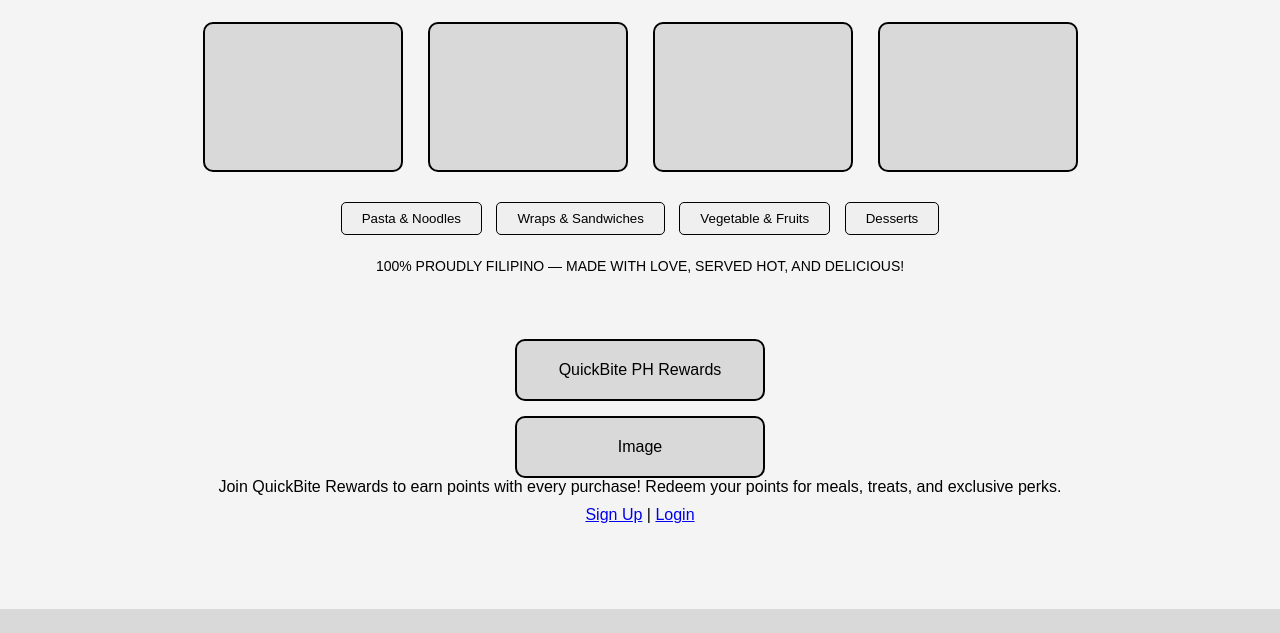
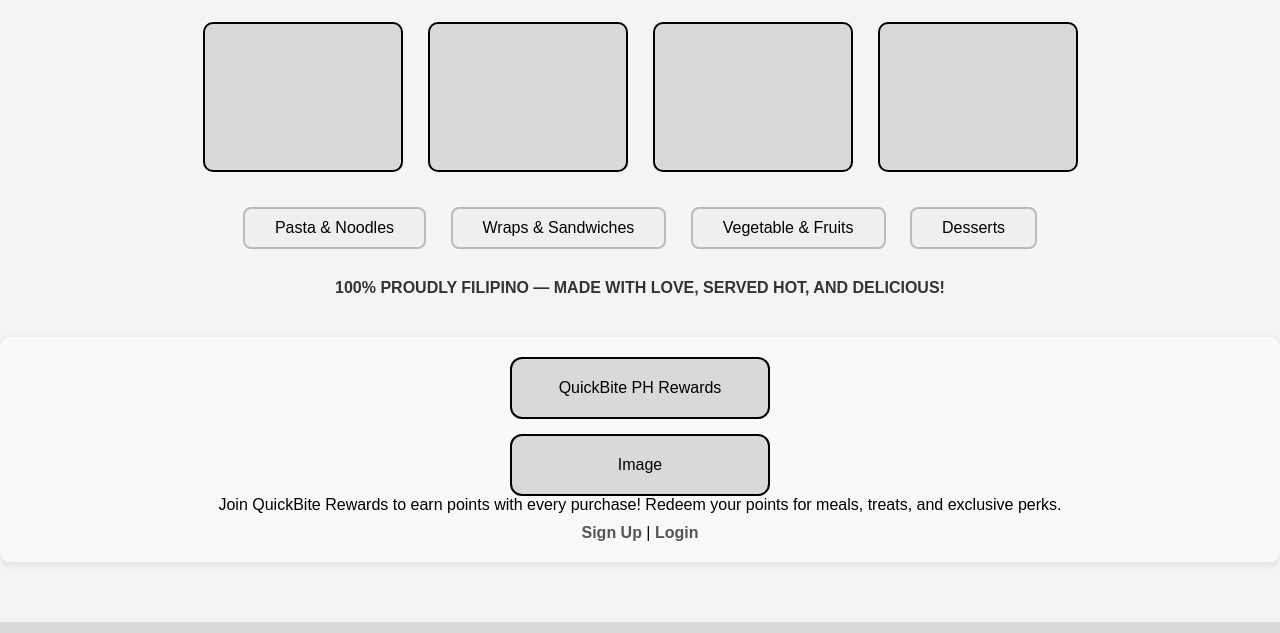
Before and after one commit to taiyosomeya/QuickBitePH_Website, a plain HTML site: page index.html in a window 1280 px wide. Shown: the part 502-1135 px from the top of the page. Drawn offline with Linux system fonts and the light colour scheme.

Commit message:
style.css

```diff
--- a/style.css
+++ b/style.css
@@ -161,41 +161,54 @@
     border: 2px solid black;
 }
 
-/* CATEGORY BUTTONS */
+/* CATEGORY BUTTONS — UPDATED */
 .category-section {
     margin-top: 25px;
     text-align: center;
 }
 
 .category-btn {
-    padding: 8px 20px;
-    margin: 5px;
+    padding: 10px 30px;
+    margin: 10px;
     background: #EFEFEF;
-    border: 1px solid black;
-    border-radius: 5px;
+    border: 2px solid #bbb;
+    border-radius: 8px;
+    font-size: 16px;
+    cursor: pointer;
+    transition: background 0.3s ease, transform 0.2s ease;
 }
 
-/* Filipino Line */
+.category-btn:hover {
+    background: #d4d4d4;
+    transform: scale(1.05);
+}
+
+/* Filipino Line — UPDATED */
 .filipino-text {
     text-align: center;
-    margin-top: 18px;
-    font-size: 14px;
+    margin-top: 20px;
+    font-size: 16px;
+    font-weight: bold;
+    color: #333;
 }
 
-/* REWARDS SECTION */
+/* REWARDS SECTION — UPDATED */
 .rewards-section {
     text-align: center;
     margin-top: 40px;
-    padding: 25px;
+    padding: 20px;
+    background: #f9f9f9;
+    border-radius: 10px;
+    box-shadow: 0 2px 8px rgba(0, 0, 0, 0.1);
 }
 
 .rewards-box, .image-box {
     margin: auto;
-    width: 250px;
-    background: #D9D9D9;
+    width: 260px;
+    background: #d9d9d9;
     padding: 20px;
     border: 2px solid black;
-    border-radius: 10px;
+    border-radius: 12px;
 }
 
 .image-box {
@@ -204,6 +217,18 @@
 
 .reward-links {
     margin-top: 10px;
+    font-size: 16px;
+}
+
+.reward-links a {
+    text-decoration: none;
+    color: #555;
+    font-weight: bold;
+}
+
+.reward-links a:hover {
+    color: #000;
+    text-decoration: underline;
 }
 
 /* FOOTER */
```
